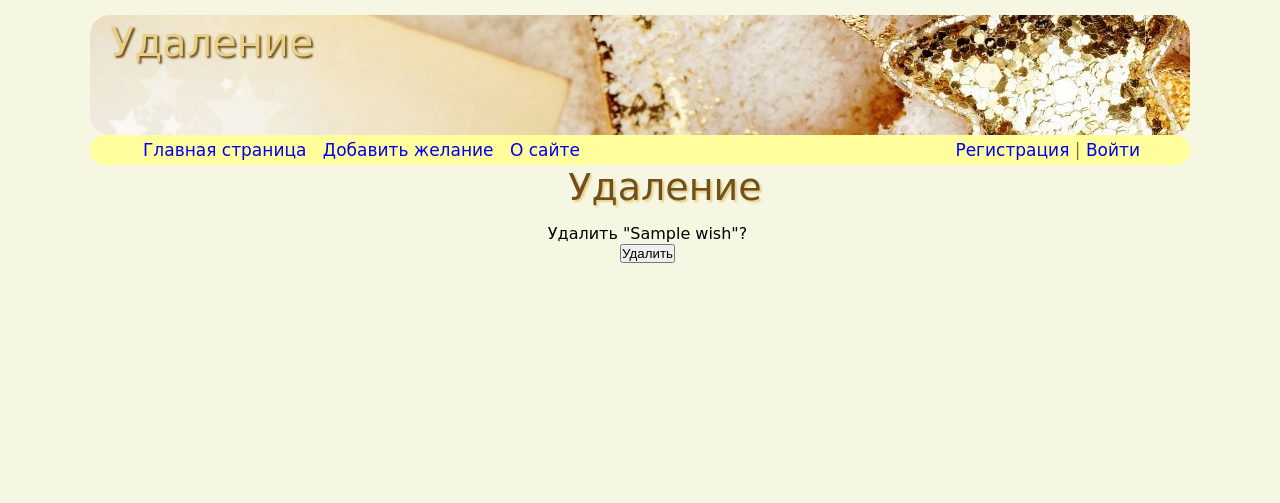
After one commit to Trivium1999/wishlist, a Django app: page /delete/1/ in a window 1280 px wide. The commit adds this page. Shown: the top 503 px of the page. Run offline with Django 4.2, Linux system fonts and the light colour scheme; tables that the repository leaves empty hold one stand-in row (values such as "Sample post").

Commit message:
добавлено удаление и редактирование желания

```diff
--- a/list/urls.py
+++ b/list/urls.py
@@ -1,6 +1,7 @@
 from django.urls import path
-from .views import (WishesOneUser,
+from .views import (WishesForUser,
                     DetailWish,
+                    DeleteWish,
                     CreateWish,
                     about,
                     UpdateWish,
@@ -10,9 +11,10 @@ app_name = 'list'
 
 urlpatterns = [
     path('', WishIndex.as_view(), name='index'),
-    path('wish_user/<int:author_id>/', WishesOneUser.as_view(), name='all_wish'),
-    path('about/', about, name='about'), # о проекте
+    path('wish_user/<int:author_id>/', WishesForUser.as_view(), name='all_wish'),
+    path('about/', about, name='about'),
     path('create/', CreateWish.as_view(), name='create'),
-    path('edit/<int:pk>/', UpdateWish.as_view(), name='edit_wish'),
-    path('details/<int:pk>/', DetailWish.as_view(), name='details_wish') # подробная информация о подарке
+    path('edit/<int:wish_pk>/', UpdateWish.as_view(), name='edit_wish'),
+    path('delete/<int:wish_pk>/', DeleteWish.as_view(), name='delete_wish'),
+    path('details/<int:pk>/', DetailWish.as_view(), name='details_wish')
 ]
--- a/list/views.py
+++ b/list/views.py
@@ -2,7 +2,7 @@ from django.shortcuts import render, get_object_or_404, redirect
 from django.contrib.auth import logout, login, get_user_model
 from django.contrib.auth.decorators import login_required
 from django.http import HttpResponse
-from django.views.generic import ListView, DetailView, CreateView, UpdateView
+from django.views.generic import ListView, DetailView, CreateView, UpdateView, DeleteView
 from django.contrib.auth.views import LoginView
 from django.urls import reverse_lazy
 from django.contrib.auth.mixins import LoginRequiredMixin
@@ -15,28 +15,20 @@ class WishIndex(DataMixin, ListView):
     model = get_user_model()
     template_name = 'list/home.html'
     context_object_name = 'users'
-
-    def get_context_data(self, *, object_list=None, **kwargs):
-        context = super().get_context_data(**kwargs)
-        c_def = self.get_user_context(
-            title='Главная страница',
-            heading='Список Пользователей'
-        )
-        return dict(list(context.items()) + list(c_def.items()))
+    extra_context = {
+        'title': 'Главная страница',
+        'heading': 'Список Пользователей'
+    }
 
 
-class WishesOneUser(DataMixin, ListView):
+class WishesForUser(DataMixin, ListView):
     model = Wish
     template_name = 'list/index.html'
     context_object_name = 'wishes'
-
-    def get_context_data(self, *, object_list=None, **kwargs):
-        context = super().get_context_data(**kwargs)
-        c_def = self.get_user_context(
-            title='Список желаний',
-            heading='Список Желаний'
-        )
-        return dict(list(context.items()) + list(c_def.items()))
+    extra_context = {
+        'title': 'Список желаний',
+        'heading': 'Список желаний'
+    }
 
     def get_queryset(self):
         return Wish.objects.filter(author_id=self.kwargs['author_id'])
@@ -58,14 +50,10 @@ class CreateWish(LoginRequiredMixin, DataMixin, CreateView):
     form_class = CreateWishForm
     template_name = 'list/create.html'
     success_url = reverse_lazy('wishlist:index')
-
-    def get_context_data(self, *, object_list=None, **kwargs):
-        context = super().get_context_data(**kwargs)
-        c_def = self.get_user_context(
-            title='Добавить желание',
-            heading='Добавить желание'
-        )
-        return dict(list(context.items()) + list(c_def.items()))
+    extra_context = {
+        'title': 'Добавить желание',
+        'heading': 'Добавить желание'
+    }
 
     def form_valid(self, form):
         form.instance.author = self.request.user
@@ -76,19 +64,25 @@ class UpdateWish(DataMixin, UpdateView):
     model = Wish
     fields = ['title', 'image', 'description']
     template_name = 'list/create.html'
+    pk_url_kwarg = 'wish_pk'
     success_url = reverse_lazy('wishlist:index')
     extra_context = {
-            'title': 'Редактирование желания',
-            'heading': 'Редактирование желания'
+        'is_edit': True,
+        'title': 'Редактирование желания',
+        'heading': 'Редактирование желания'
     }
 
-    def get_context_data(self, *, object_list=None, **kwargs):
-        context = super().get_context_data(**kwargs)
-        c_def = self.get_user_context(
-            title='Редактирование желания',
-            heading='Редактирование желания'
-        )
-        return dict(list(context.items()) + list(c_def.items()))
+
+class DeleteWish(DataMixin, DeleteView):
+    model = Wish
+    success_url = reverse_lazy('wishlist:index')
+    context_object_name = 'wish'
+    pk_url_kwarg = 'wish_pk'
+    template_name = 'list/delete.html'
+    extra_context = {
+            'title': 'Удаление',
+            'heading': 'Удаление'
+    }
 
 
 @login_required
--- a/static/css/style.css
+++ b/static/css/style.css
@@ -219,3 +219,23 @@ ul.mainmenu li.last {float: right; padding: 0 40px 0 0;}
 .list-pages .page-num-selected:hover {
 	box-shadow: none;
 }
+
+
+.detail_update_delete {
+    text-align: center;
+    text-align-last: left;
+}
+
+.detail_update_delete_btn {
+    background-color: #fffd9c;
+    padding: 10px 10px;
+    text-decoration: None;
+    font-size: 18px;
+    font-family: Comic Sans MS, Tahoma, Arial;
+    color: #70511b;
+    border-radius: 5px;
+}
+
+.detail_update_delete_btn:hover {
+    background-color: #fffd9c;
+}
--- a/templates/list/create.html
+++ b/templates/list/create.html
@@ -1,8 +1,7 @@
 {% extends 'base.html' %}
-{% load static %}
 {% block content %}
 <div class="wrapper_create_wish">
-<form action="{% url 'wishlist:create' %}" method="post" enctype="multipart/form-data">
+<form action="" method="post" enctype="multipart/form-data">
     {% csrf_token %}
 
     <div class="form-error">{{ form.non_field_errors }}</div>
@@ -12,7 +11,8 @@
     <div class="form-error">{{ f.errors }}</div>
     {% endfor %}
     <br>
-    <button type="submit">Добавить</button>
+        <button type="submit">Сохранить</button>
+
 </form>
 </div>
 {% endblock %}
--- /dev/null
+++ b/templates/list/delete.html
@@ -0,0 +1,10 @@
+{% extends 'base.html' %}
+
+{% block content %}
+<div class="title_details" align="middle">Удаление</div>
+    <form method="post">
+      {% csrf_token %}
+      <div class="gift_description" align="middle">Удалить "{{ wish.title }}"?
+      <p><input type="submit" value="Удалить" /></p></div>
+    </form>
+{% endblock content %}
--- a/templates/list/home.html
+++ b/templates/list/home.html
@@ -3,7 +3,6 @@
 
 {% block content %}
  <!-- get_wishes as wishes  -->
-
 
 <div class="index_user">
     {% for user in users %}
```
Also changed, not shown: templates/list/details.html (+6 -1 lines).
